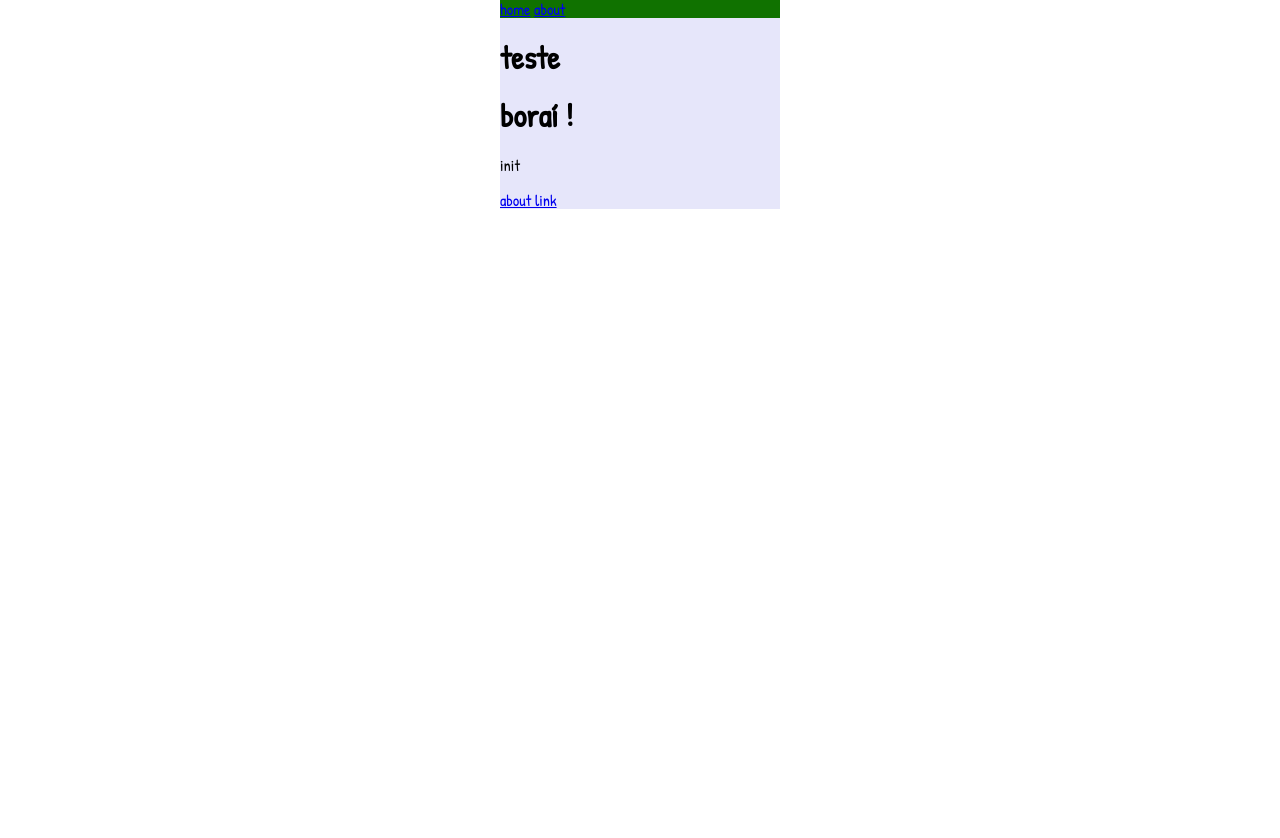
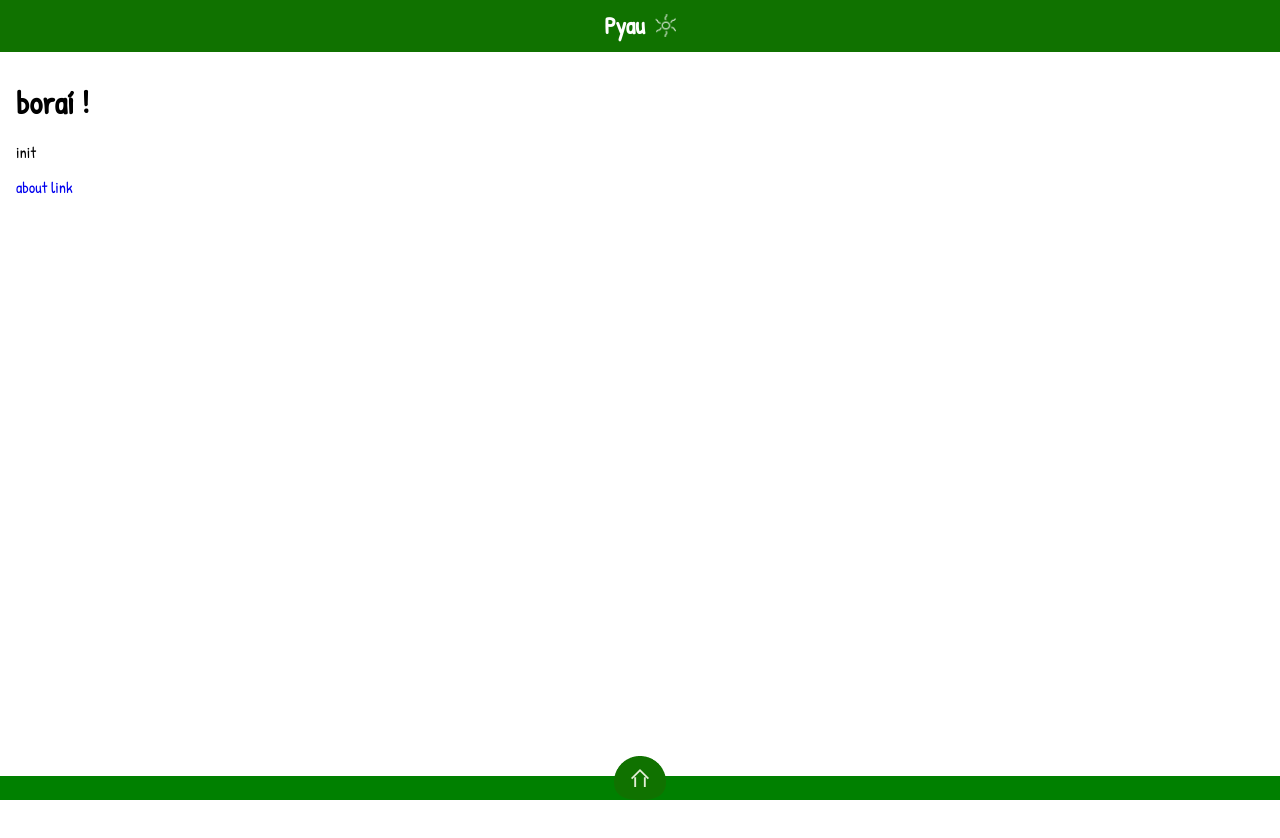
Before and after one commit to Thurkuba/pyau, a SvelteKit app: page / in a window 1280 px wide. Shown: the top 838 px of the page. Before the commit the page ends 800 px from the top, so only its background shows below. Built offline with nearby package versions, Linux system fonts and the light colour scheme.

Commit message:
+layout -> header, footer, general css

```diff
--- a/src/app.html
+++ b/src/app.html
@@ -15,6 +15,6 @@
 		%sveltekit.head%
 	</head>
 	<body>
-		<div>%sveltekit.body%</div>
+		<div id="svelte">%sveltekit.body%</div>
 	</body>
 </html>
--- /dev/null
+++ b/src/components/footer.svelte
@@ -0,0 +1,26 @@
+<footer>
+	<img src="homeBtn.png" alt="" />
+	<div class="rect" />
+</footer>
+
+<style>
+	footer {
+		position: fixed;
+		bottom: 0;
+		width: 100%;
+		height: 44px;
+		display: flex;
+		justify-content: center;
+	}
+	.rect {
+		height: 24px;
+		width: 100%;
+		position: fixed;
+		bottom: 0%;
+		background-color: green;
+		z-index: 1;
+	}
+	img {
+		z-index: 2;
+	}
+</style>
--- a/src/components/header.svelte
+++ b/src/components/header.svelte
@@ -1,12 +1,37 @@
 <header>
 	<nav>
-		<a href="/home">home</a>
-		<a href="/about">about</a>
+		<a href="/">
+			<h2>Pyau</h2>
+			<img src="pyauIcon.png" alt="ícone de sol" />
+		</a>
 	</nav>
 </header>
 
-<style>
+<style lang="scss">
+	header {
+		width: 100%;
+	}
 	nav {
+		box-sizing: border-box;
+		width: 100%;
+		padding: 12px;
 		background-color: #107200;
+		display: flex;
+		justify-content: center;
+		/* flex-direction: ; */
+		a {
+			display: inline-flex;
+			align-items: center;
+			gap: 10px;
+			h2 {
+				margin: 0;
+				color: white;
+				font-size: 24px;
+			}
+			img {
+				width: 21px;
+				height: 23px;
+			}
+		}
 	}
 </style>
--- a/src/routes/+layout.svelte
+++ b/src/routes/+layout.svelte
@@ -1,17 +1,19 @@
 <script>
 	import Header from '../components/header.svelte';
+	import Footer from '../components/footer.svelte';
 </script>
 
-<div class="envolt">
-	<Header />
-	<h1>teste</h1>
+<Header />
+<main>
 	<slot><!-- optional fallback --></slot>
-</div>
+</main>
+<Footer />
 
 <style lang="scss">
-	.envolt {
-		background-color: lavender;
-		min-width: 280px;
-		max-width: 800px;
+	main {
+		/* width: 100%; */
+		height: 1000px;
+		overflow: hidden;
+		padding: 12px 16px;
 	}
 </style>
--- a/static/general.css
+++ b/static/general.css
@@ -1,7 +1,22 @@
 body {
 	font-family: 'Patrick Hand', cursive;
 	width: 100%;
-	display: flex;
-	flex-direction: column;
-	align-items: center;
+	/* display: flex; */
+	/* flex-direction: column; */
+	/* align-items: center; */
+	/* background-color: orange; */
 }
+
+a {
+	text-decoration: none;
+}
+#svelte {
+	/* background-color: red; */
+	width: 100%;
+	height: 100vh;
+	/* max-width: 800px; */
+	min-width: 280px;
+	/* display: flex; */
+	/* flex-direction: column; */
+	/* align-items: center; */
+}
```
Also changed, not shown: static/homeBtn.png (added).
